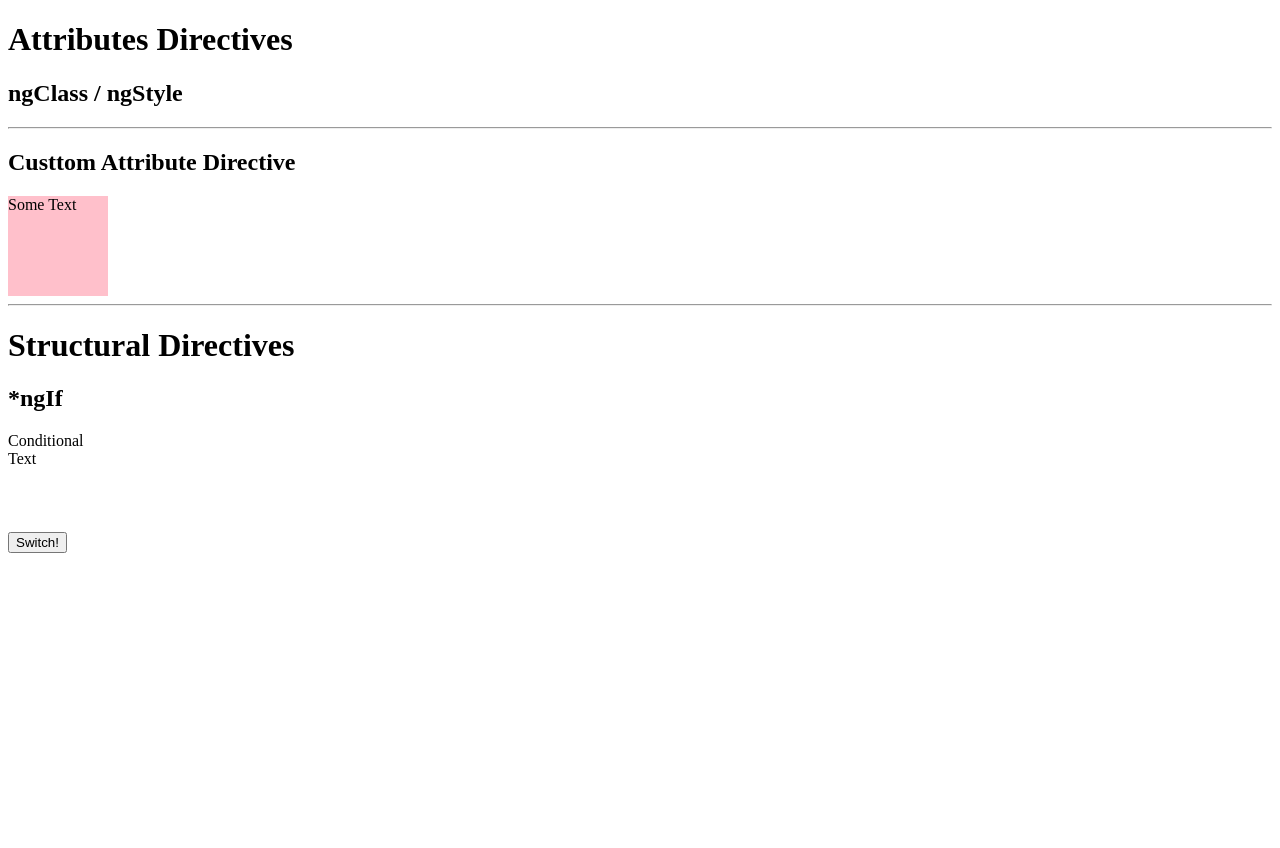
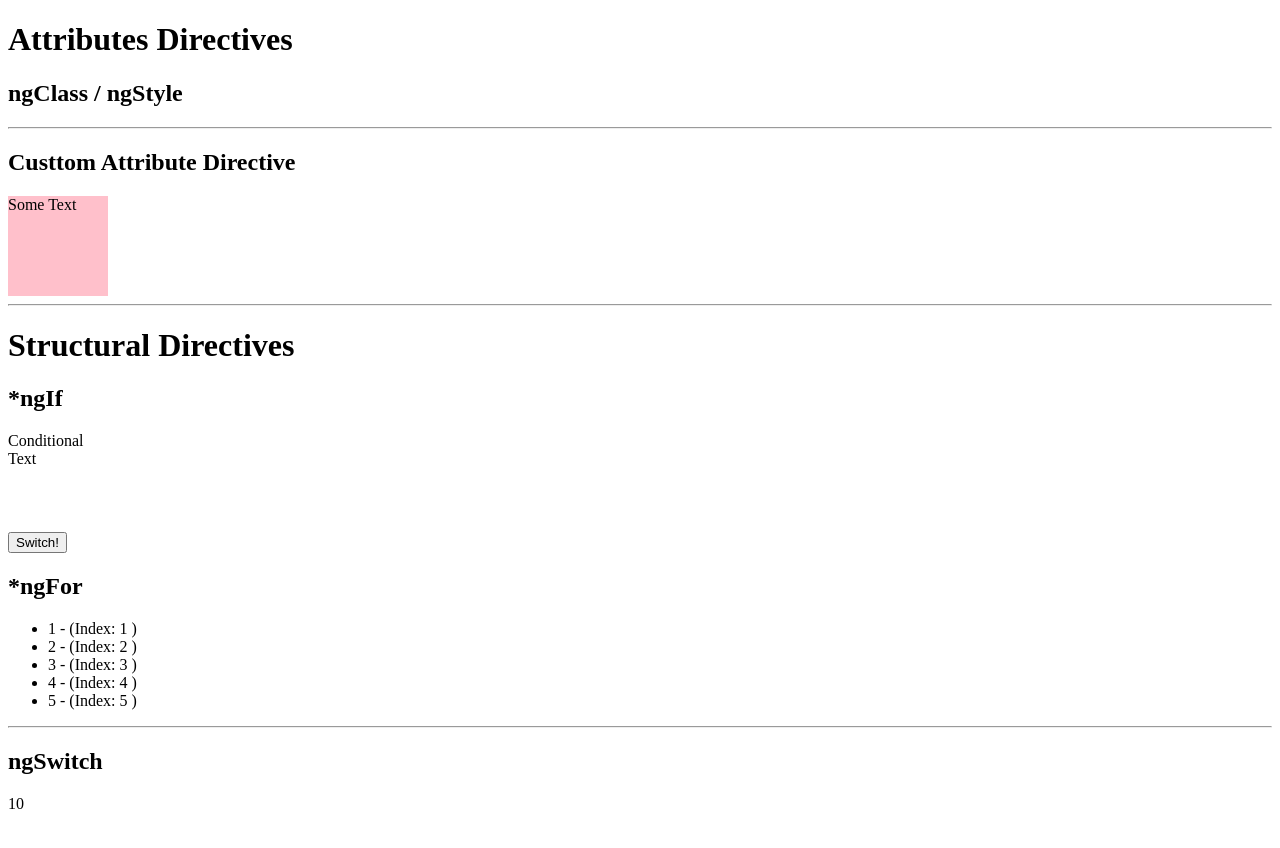
Before and after one commit to phaltoe/02-directives, an Angular app: page / in a window 1280 px wide. Shown: the top 848 px of the page. Before the commit the page ends 800 px from the top, so only its background shows below. Built offline with nearby package versions, Linux system fonts and the light colour scheme.

Commit message:
playing with ngIf/ngFor/ngSwitch

```diff
--- a/src/app/app.component.html
+++ b/src/app/app.component.html
@@ -15,4 +15,19 @@
 <h2>*ngIf</h2>
 <div *ngIf="switch">Conditional Text</div>
 <button (click)="onSwitch()">Switch!</button>
+<h2>*ngFor</h2>
+<ul>
+  <li *ngFor="let item of items; let i = index">
+    {{ item }} - (Index: {{i + 1}} )
+  </li>
+</ul>
+
+<hr>
+<h2>ngSwitch</h2>
+<div [ngSwitch]="value">
+  <p *ngSwitchCase="10">10</p>
+  <p *ngSwitchCase="100">100</p>
+  <p *ngSwitchDefault>Default</p>
+</div>
+
 <br><br><br>
--- a/src/app/app.component.ts
+++ b/src/app/app.component.ts
@@ -7,6 +7,8 @@
 })
 export class AppComponent {
   private switch = true;
+  private items = [1, 2, 3, 4, 5]
+  private value = 10;
   onSwitch() {
     this.switch = !this.switch;
   }
```
